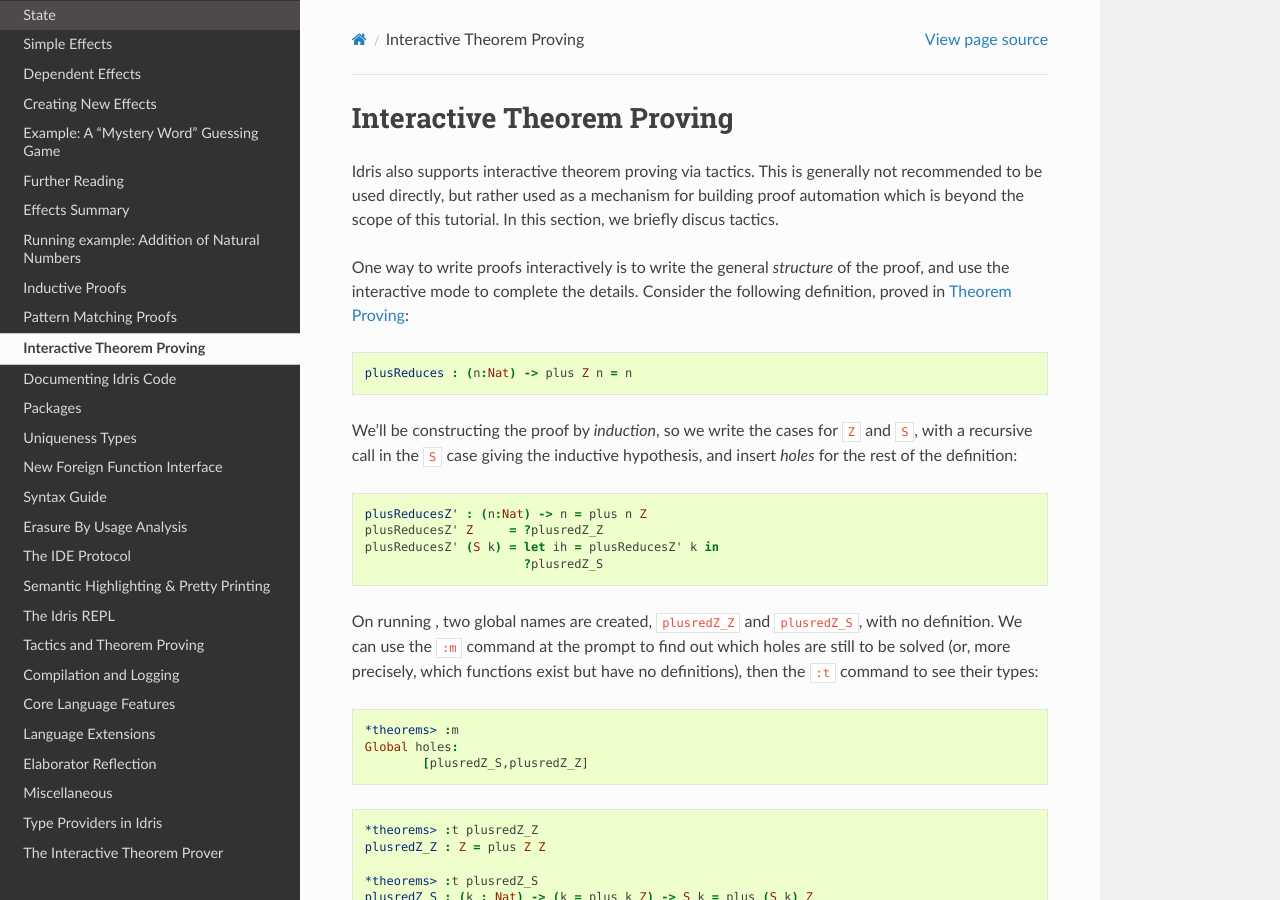
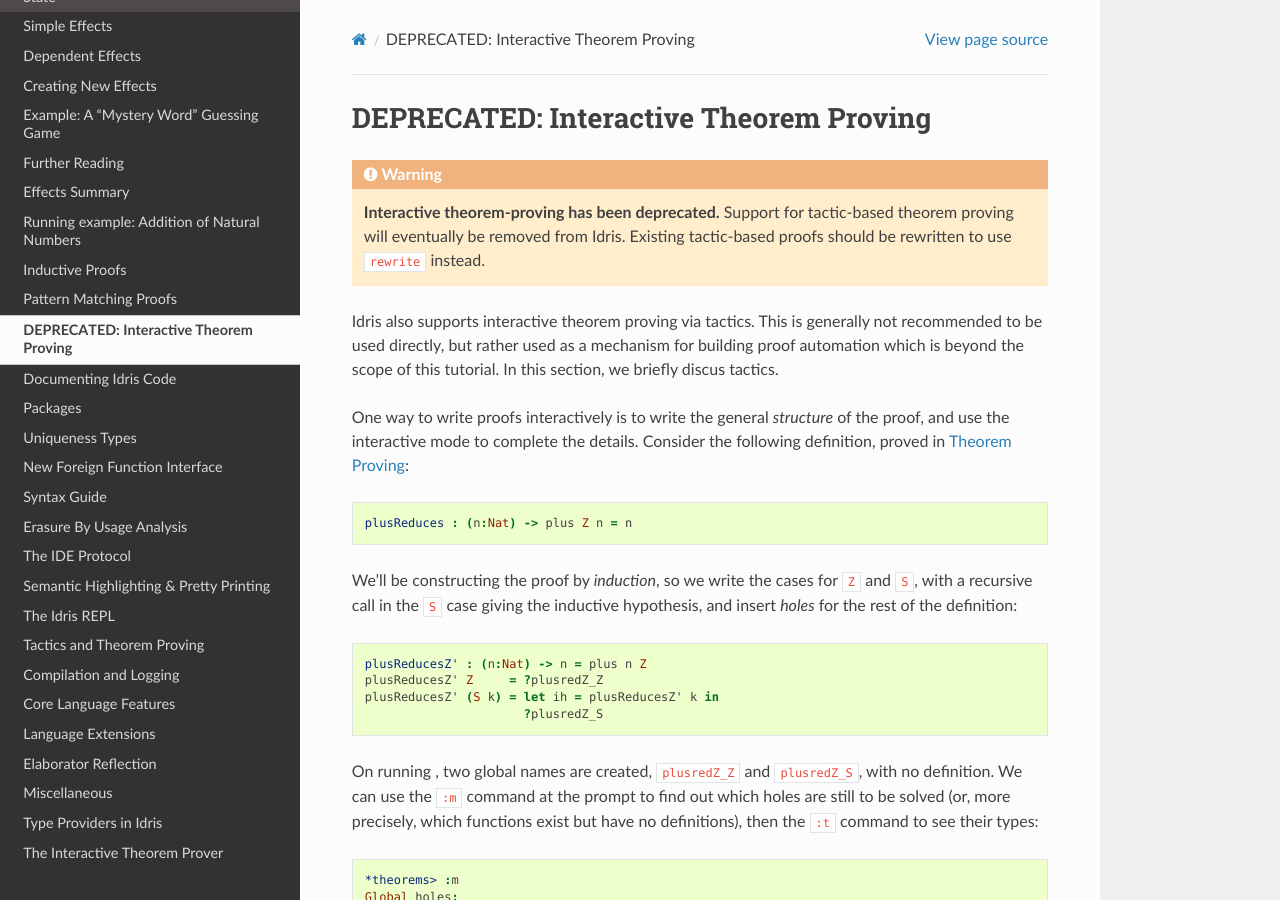
Before and after one commit to idris-lang/Idris-dev, a Sphinx documentation site: the page built from docs/proofs/interactive.rst, in a window 1280 px wide and 900 px high. Built offline with Sphinx 7.4.7 and the Read the Docs theme 2.0.0, drawn with Linux system fonts in a browser that asks for light colours; formulas are drawn with MathJax 3.

Commit message:
Document interactive theorem proving as deprecated.
Puts "DEPRECATED:" in the chapter title and also adds a warning paragraph
at the start of the tutorial chapter.

```diff
--- a/docs/proofs/interactive.rst
+++ b/docs/proofs/interactive.rst
@@ -1,6 +1,12 @@
-***************************
-Interactive Theorem Proving
-***************************
+***************************************
+DEPRECATED: Interactive Theorem Proving
+***************************************
+
+.. warning::
+   **Interactive theorem-proving has been deprecated.**
+   Support for tactic-based theorem proving will eventually be removed from
+   Idris.
+   Existing tactic-based proofs should be rewritten to use ``rewrite`` instead.
 
 Idris also supports interactive theorem proving via tactics. This
 is generally not recommended to be used directly, but rather used as a
```
